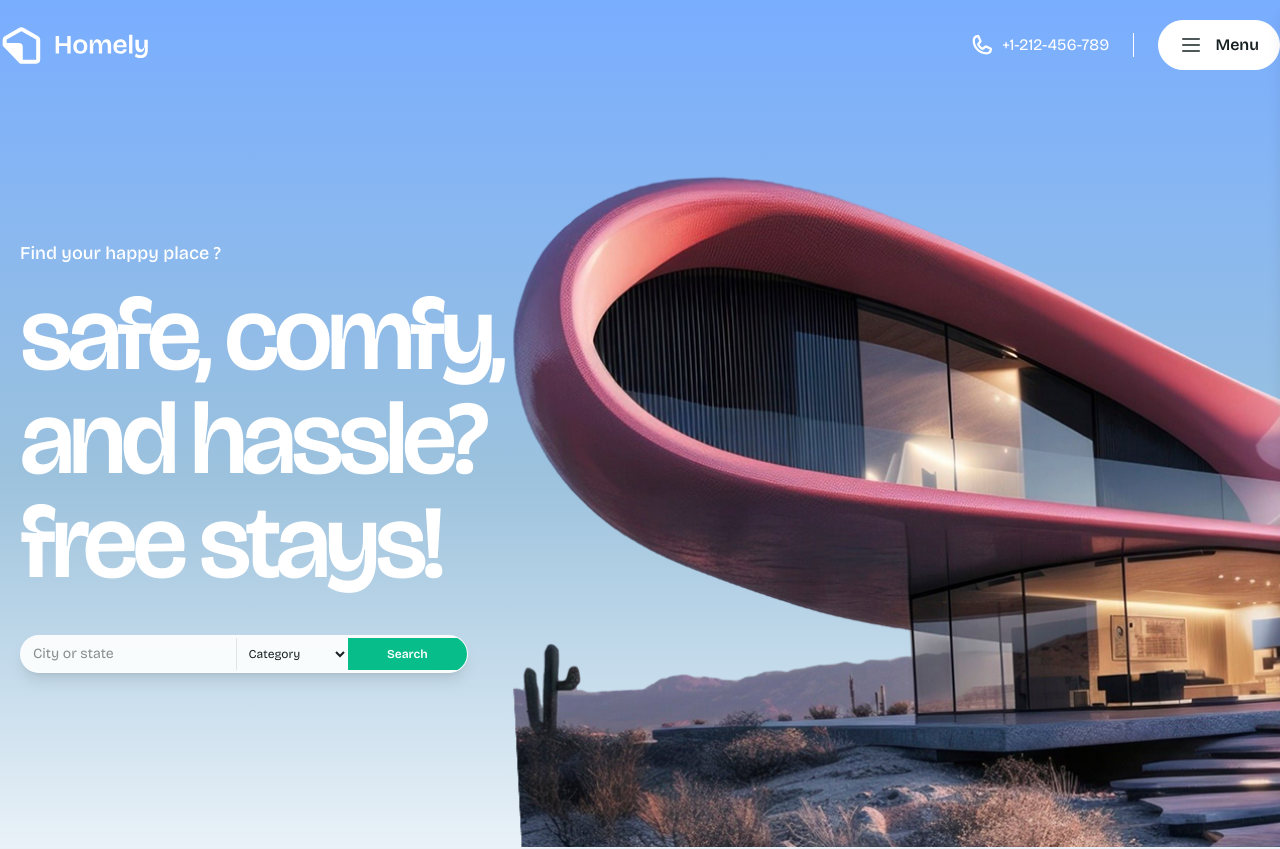
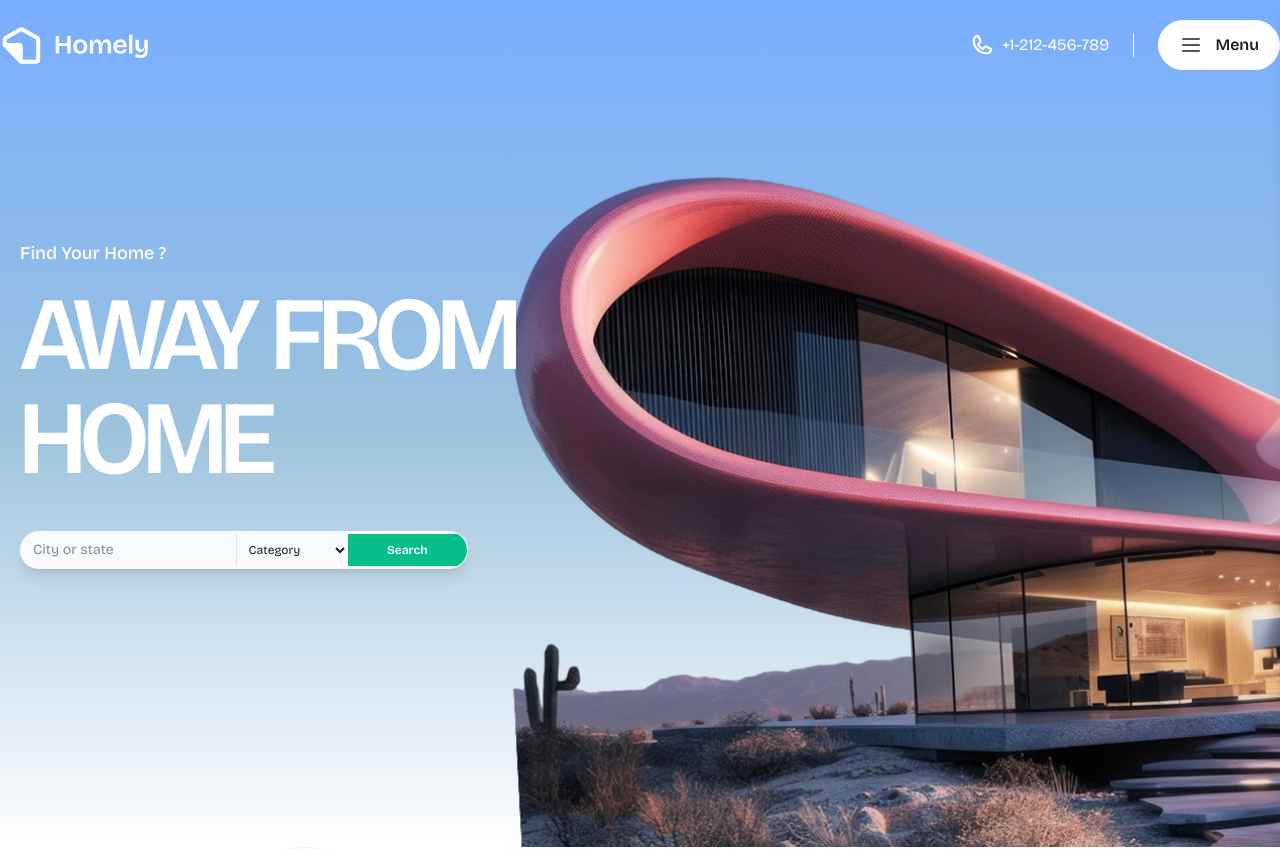
Before and after one commit to Tecnavis/hosta-client, a Next.js app: page / in a window 1280 px wide. Shown: the top 849 px of the page. Built offline with nearby package versions, Linux system fonts and the light colour scheme; no server answers; some icons are missing.

Commit message:
feat: heading chnage

```diff
--- a/src/components/Home/Hero/index.tsx
+++ b/src/components/Home/Hero/index.tsx
@@ -32,10 +32,10 @@ const Hero: React.FC = () => {
         <div className="container max-w-8xl mx-auto px-5 2xl:px-0 pt-32 md:pt-60 md:pb-68">
           <div className="relative text-white dark:text-dark text-center md:text-start z-10">
             <p className="text-inherit text-xm font-medium">
-              Find your happy place ?
+              Find Your Home ?
             </p>
             <h1 className="text-inherit text-6xl sm:text-9xl font-semibold -tracking-wider md:max-w-45p mt-4 mb-10">
-              safe, comfy, and hassle? free stays!
+              {/* safe, comfy, and hassle? free stays! */} AWAY FROM HOME
             </h1>
             {/* <form className="w-full max-w-full mx-auto px-3">
               <div className="flex flex-row flex-nowrap items-center bg-white/90 dark:bg-dark/60 backdrop-blur-md border border-white/20 dark:border-dark/30 rounded-full overflow-hidden shadow-lg">
```
